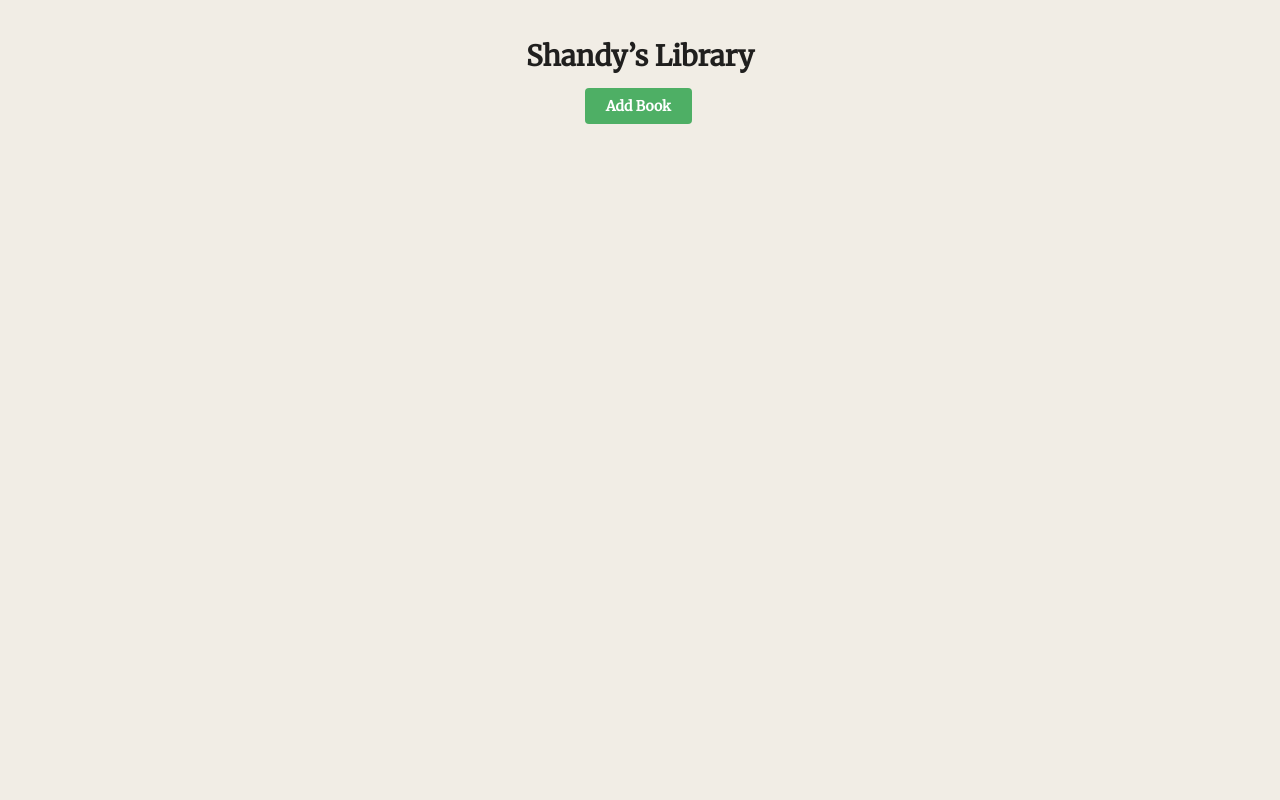
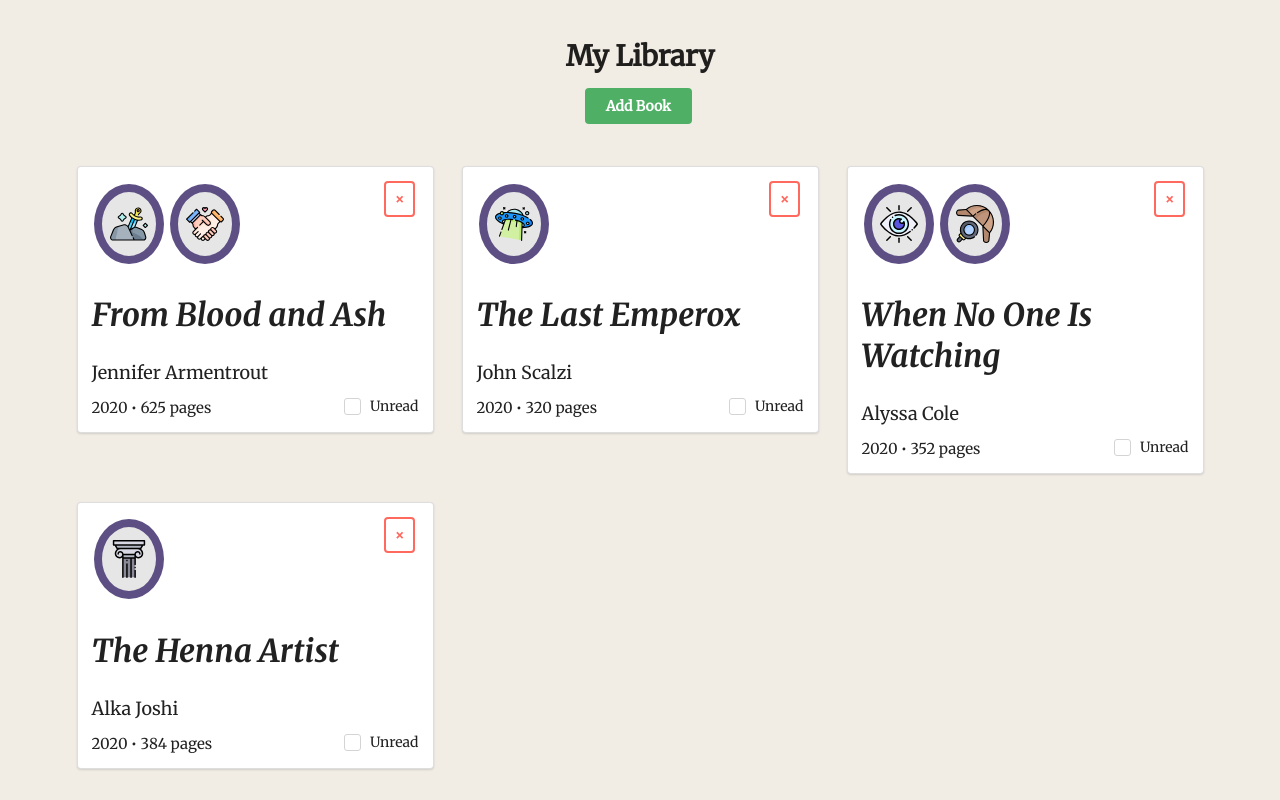
Before and after one commit to sedrees/library, a plain HTML site: page index.html in a window 1280 px wide. Drawn offline with Linux system fonts and the light colour scheme.

Commit message:
Added default data

```diff
--- a/index.html
+++ b/index.html
@@ -8,7 +8,7 @@
     <body>
         <main>
             <header>
-                <h1 class="ui center aligned header">Shandy&rsquo;s Library</h1>
+                <h1 class="ui center aligned header">My Library</h1>
                 <button class="ui positive button" id="add">
                     Add Book
                 </button>
--- a/js.js
+++ b/js.js
@@ -145,4 +145,15 @@ window.onclick = function(e) {
     }
 }
 
+/* -- Default Display Books -- */
+const fromBloodAndAsh = new Book("From Blood and Ash", "Jennifer Armentrout", 0, 625, 2020, "fantasy", "romance");
+const theLastEmperox = new Book("The Last Emperox", "John Scalzi", 0, 320, 2020, "scifi");
+const whenNoOneIsWatching = new Book("When No One Is Watching", "Alyssa Cole", 0, 352, 2020, "thriller", "mystery");
+const theHennaArtist = new Book("The Henna Artist", "Alka Joshi", 0, 384, 2020, "historical");
+
+addBook(fromBloodAndAsh);
+addBook(theLastEmperox);
+addBook(whenNoOneIsWatching);
+addBook(theHennaArtist);
+
 loadBooks();
```
